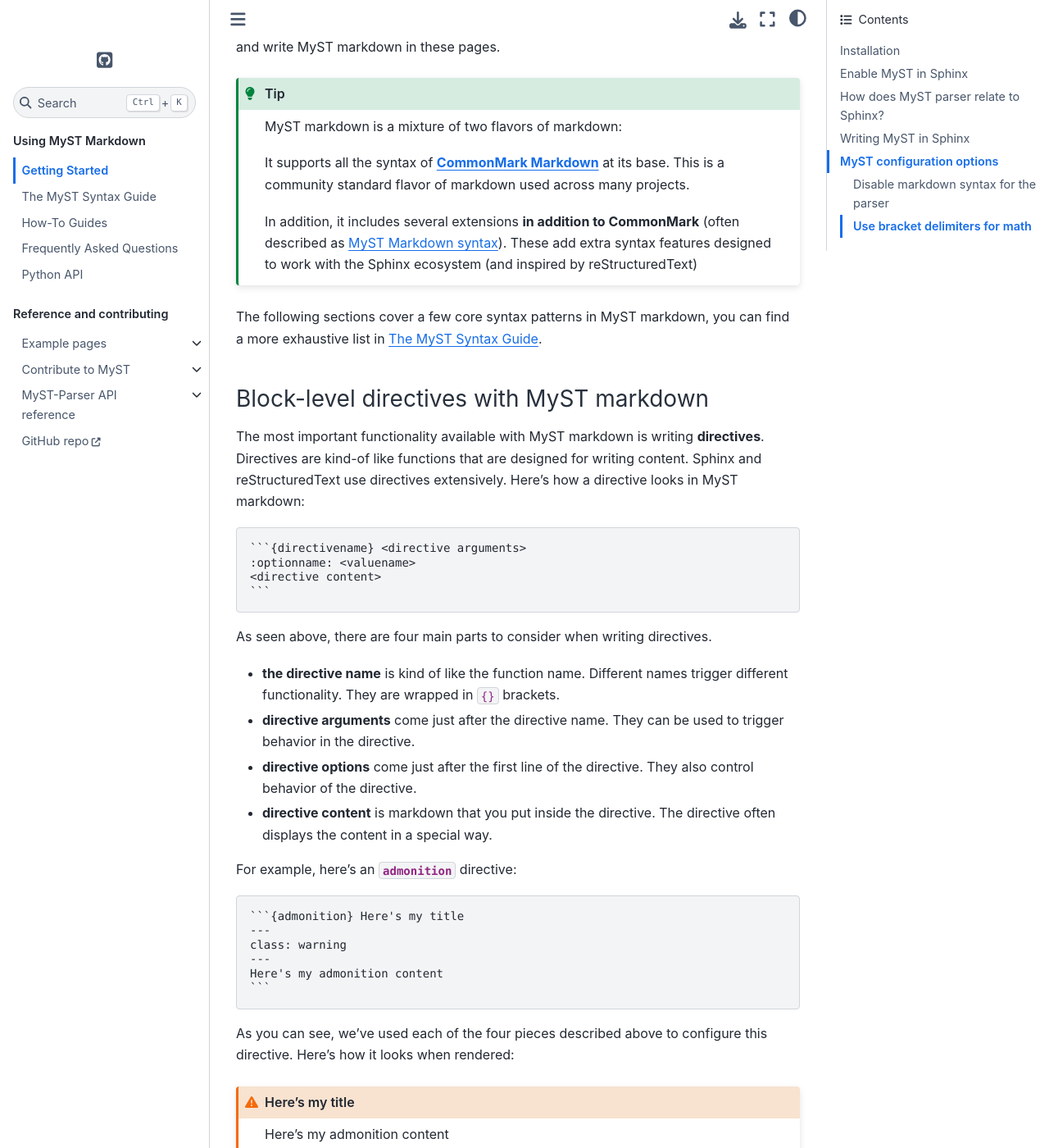
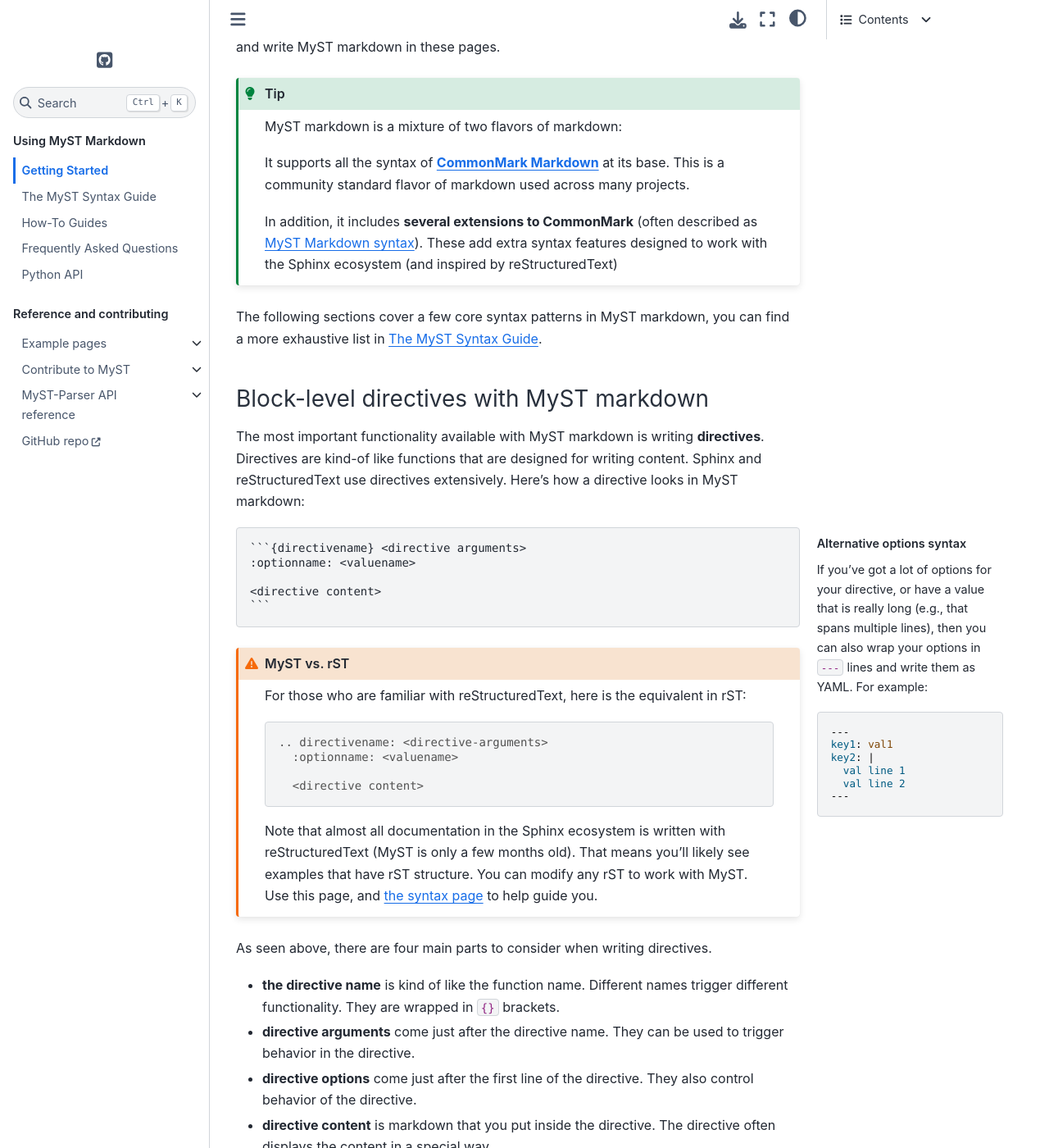
Before and after one commit to executablebooks/MyST-Parser, a Sphinx documentation site: the page built from docs/using/intro.md, in a window 1280 px wide and 1400 px high, scrolled down 1590 px. Shown: the whole window at 82% size. Built offline with Sphinx 7.4.7 and the Sphinx Book theme 1.1.4, drawn with Linux system fonts in a browser that asks for light colours; some of the changed text lies outside the part shown.

Commit message:
improving roles and directives examples

`````diff
--- a/docs/using/intro.md
+++ b/docs/using/intro.md
@@ -76,7 +76,7 @@
 It supports all the syntax of **[CommonMark Markdown](https://commonmark.org/)** at its
 base. This is a community standard flavor of markdown used across many projects.
 
-In addition, it includes several extensions **in addition to CommonMark**
+In addition, it includes **several extensions to CommonMark**
 (often described as [MyST Markdown syntax](syntax)). These add extra syntax features
 designed to work with the Sphinx ecosystem (and inspired by reStructuredText)
 ```
@@ -91,11 +91,44 @@
 and reStructuredText use directives extensively. Here's how a directive looks in
 MyST markdown:
 
+````{margin} Alternative options syntax
+If you've got a lot of options for your directive, or have a value that is really
+long (e.g., that spans multiple lines), then you can also wrap your options in
+`---` lines and write them as YAML. For example:
+
+```yaml
+---
+key1: val1
+key2: |
+  val line 1
+  val line 2
+---
+```
+````
+
 ````
 ```{directivename} <directive arguments>
 :optionname: <valuename>
+
 <directive content>
 ```
+````
+
+````{admonition} MyST vs. rST
+:class: warning
+For those who are familiar with reStructuredText, here is the equivalent in rST:
+
+```rst
+.. directivename: <directive-arguments>
+  :optionname: <valuename>
+
+  <directive content>
+```
+
+Note that almost all documentation in the Sphinx ecosystem is written with
+reStructuredText (MyST is only a few months old). That means you'll likely see examples
+that have rST structure. You can modify any rST to work with MyST. Use this page,
+and [the syntax page](syntax) to help guide you.
 ````
 
 As seen above, there are four main parts to consider when writing directives.
@@ -113,9 +146,8 @@
 
 ````
 ```{admonition} Here's my title
----
-class: warning
----
+:class: warning
+
 Here's my admonition content
 ```
 ````
@@ -124,9 +156,8 @@
 directive. Here's how it looks when rendered:
 
 ```{admonition} Here's my title
----
-class: warning
----
+:class: warning
+
 Here's my admonition content
 ```
 
@@ -139,6 +170,12 @@
 
 ```
 {rolename}`role content`
+```
+
+For those who are familiar with reStructuredText, here is the equivalent in rST:
+
+```rst
+:rolename:`role content`
 ```
 
 As you can see, roles are a bit more simple than directives, though some roles allow
`````
